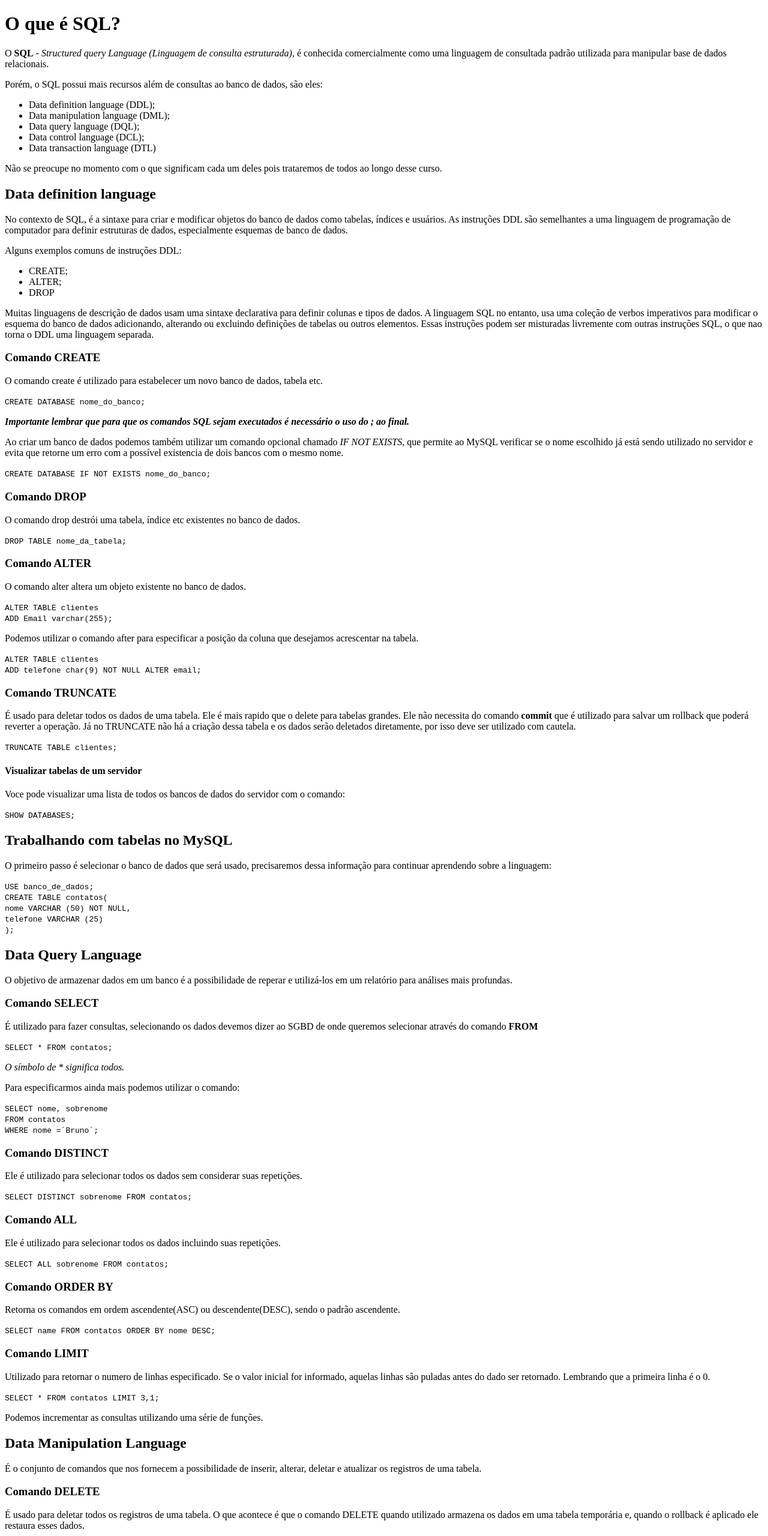
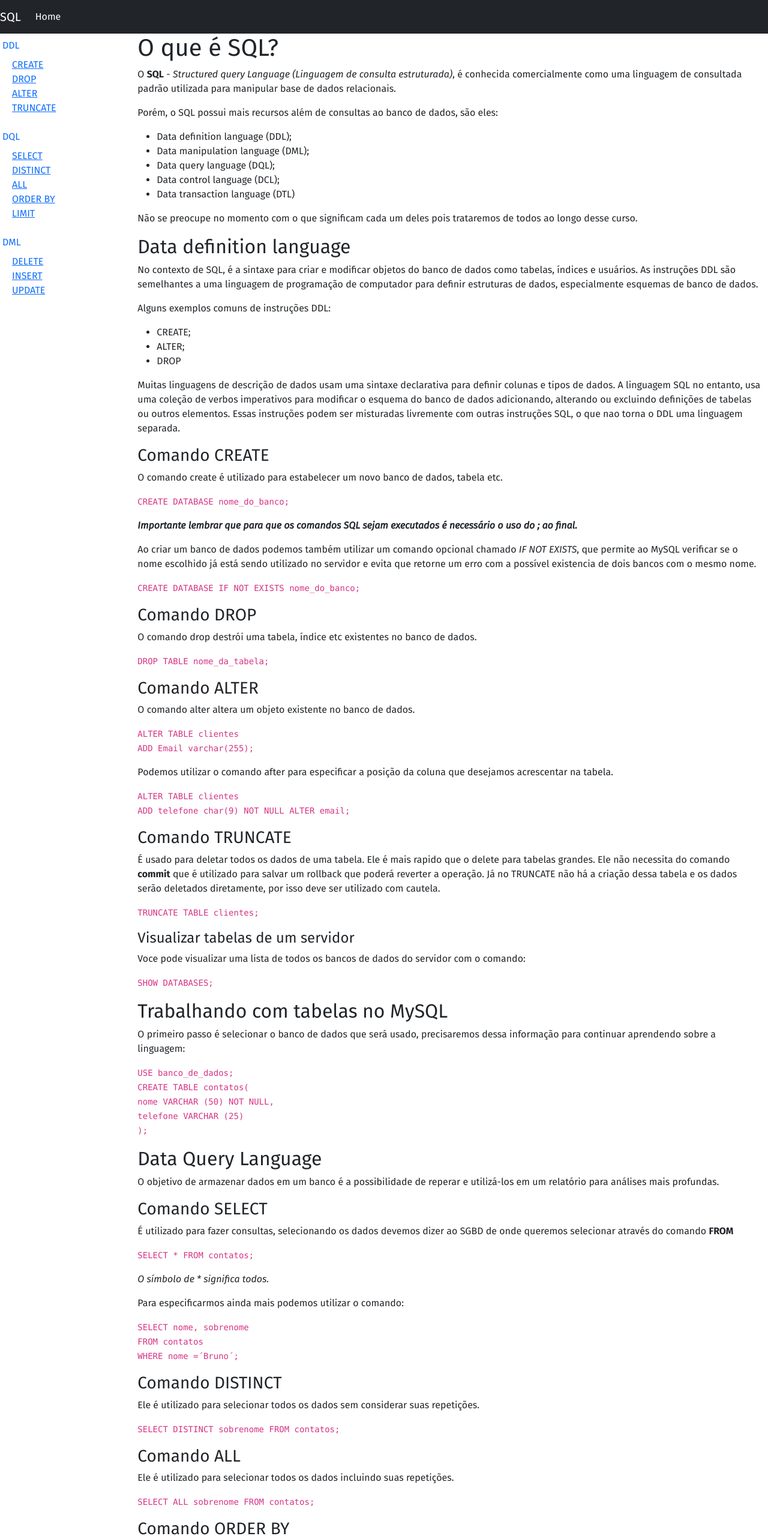
Before and after one commit to atomotavio/comofunciona-SQL, a plain HTML site: page index.html in a window 1280 px wide. Shown: the top 2560 px of the page at 60% size. Drawn offline with nearby package versions, Linux system fonts and the light colour scheme.

Commit message:
Feature: adição e estilização do Boostrap

```diff
--- a/index.html
+++ b/index.html
@@ -8,12 +8,83 @@
     <meta
         description="Esta página tem o intuito de ensinar didaticamente os conceitos em volta da linguagem SQL utilizando o sistema de gerenciamento de banco de dados MySQL.">
     <title>Como funciona: MySQL</title>
+
+    <link href="https://cdn.jsdelivr.net/npm/bootstrap@5.2.0-beta1/dist/css/bootstrap.min.css" rel="stylesheet"
+        integrity="sha384-0evHe/X+R7YkIZDRvuzKMRqM+OrBnVFBL6DOitfPri4tjfHxaWutUpFmBp4vmVor" crossorigin="anonymous">
+    <link rel="preconnect" href="https://fonts.googleapis.com">
+    <link rel="preconnect" href="https://fonts.gstatic.com" crossorigin>
+
+    <link href="https://fonts.googleapis.com/css2?family=Fira+Sans:ital,wght@0,400;0,700;1,400&display=swap"
+        rel="stylesheet">
 </head>
 
-<body>
-    <h1>O que é SQL?</h1>
-    <p>O <strong>SQL</strong> - <i>Structured query Language (Linguagem de consulta estruturada)</i>, é conhecida
-        comercialmente como uma linguagem de consultada padrão utilizada para manipular base de dados relacionais.</p>
+<body style="font-family: 'Fira Sans', sans-serif;" class="row">
+
+    <nav class="navbar navbar-dark navbar-expand-lg bg-dark">
+        <div class="container-fluid">
+            <a class="navbar-brand" href="#sql">SQL</a>
+            <button class="navbar-toggler" type="button" data-bs-toggle="collapse" data-bs-target="#navbarNavDropdown"
+                aria-controls="navbarNavDropdown" aria-expanded="false" aria-label="Toggle navigation">
+                <span class="navbar-toggler-icon"></span>
+            </button>
+            <div class="collapse navbar-collapse" id="navbarNavDropdown">
+                <ul class="navbar-nav">
+                    <li class="nav-item">
+                        <a class="nav-link active" aria-current="page" href="#">Home</a>
+                    </li>
+
+                </ul>
+            </div>
+        </div>
+    </nav>
+
+
+    <nav class="nav flex-column col-2">
+        <li class="nav-item">
+            <a class="nav-link" href="#ddl">
+                DDL
+            </a>
+            <ul style="list-style: none;">
+                <li><a class="nav-item" href="#create">CREATE</a></li>
+                <li><a class="nav-item" href="#drop">DROP</a></li>
+                <li><a class="nav-item" href="#alter">ALTER</a></li>
+                <li><a class="nav-item" href="#truncate">TRUNCATE</a></li>
+            </ul>
+        </li>
+        <li class="nav-item">
+            <a class="nav-link" href="#dql">
+                DQL
+            </a>
+            <ul style="list-style: none;">
+                <li><a class="nav-item" href="#select">SELECT</a></li>
+                <li><a class="nav-item" href="#distinct">DISTINCT</a></li>
+                <li><a class="nav-item" href="#all">ALL</a></li>
+                <li><a class="nav-item" href="#orderby">ORDER BY</a></li>
+                <li><a class="nav-item" href="#limit">LIMIT</a></li>
+            </ul>
+        </li>
+        <li class="nav-item">
+            <a class="nav-link" href="#dml">
+                DML
+            </a>
+            <ul style="list-style: none;">
+                <li><a class="nav-item" href="#delete">DELETE</a></li>
+                <li><a class="nav-item" href="#insert">INSERT</a></li>
+                <li><a class="nav-item" href="#update">UPDATE</a></li>
+            </ul>
+        </li>
+    </nav>
+
+
+    <div class="col-10">
+
+        <div class="container-fluid">
+            <h1 id="sql">O que é SQL?</h1>
+            <p>O <strong>SQL</strong> - <i>Structured query Language (Linguagem de consulta estruturada)</i>, é
+                conhecida
+                comercialmente como uma linguagem de consultada padrão utilizada para manipular base de dados
+                relacionais.
+            </p>
             <p>Porém, o SQL possui mais recursos além de consultas ao banco de dados, são eles:
             <ul>
                 <li>Data definition language (DDL);</li>
@@ -24,10 +95,13 @@
             </ul>
             Não se preocupe no momento com o que significam cada um deles pois trataremos de todos ao longo desse curso.
             </p>
+        </div>
 
-    <h2>Data definition language</h2>
+        <div class="container-fluid">
+            <h2 id="ddl">Data definition language</h2>
             <p>No contexto de SQL, é a sintaxe para criar e modificar objetos do banco de dados como tabelas, índices e
-        usuários. As instruções DDL são semelhantes a uma linguagem de programação de computador para definir estruturas
+                usuários. As instruções DDL são semelhantes a uma linguagem de programação de computador para definir
+                estruturas
                 de dados, especialmente esquemas de banco de dados.</p>
             <p>Alguns exemplos comuns de instruções DDL:
             <ul>
@@ -36,106 +110,163 @@
                 <li>DROP</li>
             </ul>
             </p>
-    <p>Muitas linguagens de descrição de dados usam uma sintaxe declarativa para definir colunas e tipos de dados. A
-        linguagem SQL no entanto, usa uma coleção de verbos imperativos para modificar o esquema do banco de dados
-        adicionando, alterando ou excluindo definições de tabelas ou outros elementos. Essas instruções podem ser
+            <p>Muitas linguagens de descrição de dados usam uma sintaxe declarativa para definir colunas e tipos de
+                dados. A
+                linguagem SQL no entanto, usa uma coleção de verbos imperativos para modificar o esquema do banco de
+                dados
+                adicionando, alterando ou excluindo definições de tabelas ou outros elementos. Essas instruções podem
+                ser
                 misturadas livremente com outras instruções SQL, o que nao torna o DDL uma linguagem separada.</p>
+        </div>
 
-    <h3>Comando CREATE</h3>
+        <div class="container-fluid">
+            <h3 id="create">Comando CREATE</h3>
             <p>O comando create é utilizado para estabelecer um novo banco de dados, tabela etc.</p>
-    <code>CREATE DATABASE nome_do_banco;</code>
+            <p><code>CREATE DATABASE nome_do_banco;</code></p>
             <p><strong><i>Importante lembrar que para que os comandos SQL sejam executados é necessário o uso do ; ao
                         final.</i></strong></p>
-    <p> Ao criar um banco de dados podemos também utilizar um comando opcional chamado <i>IF NOT EXISTS</i>, que permite
-        ao MySQL verificar se o nome escolhido já está sendo utilizado no servidor e evita que retorne um erro com a
+            <p> Ao criar um banco de dados podemos também utilizar um comando opcional chamado <i>IF NOT EXISTS</i>, que
+                permite
+                ao MySQL verificar se o nome escolhido já está sendo utilizado no servidor e evita que retorne um erro
+                com a
                 possível existencia de dois bancos com o mesmo nome.</p>
-    <code>CREATE DATABASE IF NOT EXISTS nome_do_banco;</code>
+            <p><code>CREATE DATABASE IF NOT EXISTS nome_do_banco;</code></p>
+        </div>
 
-    <h3>Comando DROP</h3>
+        <div class="container-fluid">
+            <h3 id="drop">Comando DROP</h3>
             <p>O comando drop destrói uma tabela, índice etc existentes no banco de dados.</p>
-    <code>DROP TABLE nome_da_tabela; </code>
+            <p><code>DROP TABLE nome_da_tabela; </code></p>
+        </div>
 
-    <h3>Comando ALTER</h3>
+        <div class="container-fluid">
+            <h3 id="alter">Comando ALTER</h3>
             <p>O comando alter altera um objeto existente no banco de dados.</p>
-    <code>ALTER TABLE clientes <br>
-        ADD Email varchar(255);</code>
-    <p>Podemos utilizar o comando after para especificar a posição da coluna que desejamos acrescentar na tabela.</p>
-    <code>ALTER TABLE clientes <br>
-        ADD telefone char(9) NOT NULL ALTER email;</code>
+            <p><code>ALTER TABLE clientes <br>
+        ADD Email varchar(255);</code></p>
+            <p>Podemos utilizar o comando after para especificar a posição da coluna que desejamos acrescentar na
+                tabela.
+            </p>
+            <p><code>ALTER TABLE clientes <br>
+        ADD telefone char(9) NOT NULL ALTER email;</code></p>
+        </div>
 
-    <h3>Comando TRUNCATE</h3>
-    <p>É usado para deletar todos os dados de uma tabela. Ele é mais rapido que o delete para tabelas grandes. Ele não
-        necessita do comando <strong>commit</strong> que é utilizado para salvar um rollback que poderá reverter a
-        operação. Já no TRUNCATE não há a criação dessa tabela e os dados serão deletados diretamente, por isso deve ser
+        <div class="container-fluid">
+            <h3 id="truncate">Comando TRUNCATE</h3>
+            <p>É usado para deletar todos os dados de uma tabela. Ele é mais rapido que o delete para tabelas grandes.
+                Ele
+                não
+                necessita do comando <strong>commit</strong> que é utilizado para salvar um rollback que poderá reverter
+                a
+                operação. Já no TRUNCATE não há a criação dessa tabela e os dados serão deletados diretamente, por isso
+                deve
+                ser
                 utilizado com cautela.</p>
-    <code>TRUNCATE TABLE clientes;</code>
+            <p><code>TRUNCATE TABLE clientes;</code></p>
+        </div>
 
+        <div class="container-fluid">
             <h4>Visualizar tabelas de um servidor</h4>
             <p>Voce pode visualizar uma lista de todos os bancos de dados do servidor com o comando:</p>
-    <code>SHOW DATABASES;</code>
+            <p><code>SHOW DATABASES;</code></p>
+        </div>
 
+        <div class="container-fluid">
             <h2>Trabalhando com tabelas no MySQL</h2>
-    <p>O primeiro passo é selecionar o banco de dados que será usado, precisaremos dessa informação para continuar
+            <p>O primeiro passo é selecionar o banco de dados que será usado, precisaremos dessa informação para
+                continuar
                 aprendendo sobre a linguagem:</p>
-    <code>USE banco_de_dados; <br>
+            <p><code>USE banco_de_dados; <br>
         CREATE TABLE contatos( <br>
         nome VARCHAR (50) NOT NULL, <br>
         telefone VARCHAR (25) <br>
-    );</code>
+    );</code></p>
+        </div>
 
-    <h2>Data Query Language</h2>
+        <div class="container-fluid">
+            <h2 id="dql">Data Query Language</h2>
             <p>O objetivo de armazenar dados em um banco é a possibilidade de reperar e utilizá-los em um relatório para
                 análises mais profundas.</p>
+        </div>
 
-    <h3>Comando SELECT</h3>
-    <p>É utilizado para fazer consultas, selecionando os dados devemos dizer ao SGBD de onde queremos selecionar através
+        <div class="container-fluid">
+            <h3 id="select">Comando SELECT</h3>
+            <p>É utilizado para fazer consultas, selecionando os dados devemos dizer ao SGBD de onde queremos selecionar
+                através
                 do comando <strong>FROM</strong></p>
-    <code>SELECT * FROM contatos;</code>
+            <p><code>SELECT * FROM contatos;</code></p>
             <p><i>O símbolo de * significa todos.</i></p>
             <p>Para especificarmos ainda mais podemos utilizar o comando:</p>
-    <code>SELECT nome, sobrenome <br>
+            <p><code>SELECT nome, sobrenome <br>
         FROM contatos <br>
-        WHERE nome =´Bruno´;</code>
+        WHERE nome =´Bruno´;</code></p>
+        </div>
 
-    <h3>Comando DISTINCT</h3>
+        <div class="container-fluid">
+            <h3 id="distinct">Comando DISTINCT</h3>
             <p>Ele é utilizado para selecionar todos os dados sem considerar suas repetições.</p>
-    <code>SELECT DISTINCT sobrenome FROM contatos;</code>
+            <p><code>SELECT DISTINCT sobrenome FROM contatos;</code></p>
+        </div>
 
-    <h3>Comando ALL</h3>
+        <div class="container-fluid">
+            <h3 id="all">Comando ALL</h3>
             <p>Ele é utilizado para selecionar todos os dados incluindo suas repetições.</p>
-    <code>SELECT ALL sobrenome FROM contatos;</code>
+            <p><code>SELECT ALL sobrenome FROM contatos;</code></p>
+        </div>
 
-    <h3>Comando ORDER BY</h3>
+        <div class="container-fluid">
+            <h3 id="orderby">Comando ORDER BY</h3>
             <p>Retorna os comandos em ordem ascendente(ASC) ou descendente(DESC), sendo o padrão ascendente.</p>
-    <code>SELECT name FROM contatos ORDER BY nome DESC;</code>
+            <p><code>SELECT name FROM contatos ORDER BY nome DESC;</code></p>
+        </div>
 
-    <h3>Comando LIMIT</h3>
-    <p>Utilizado para retornar o numero de linhas especificado. Se o valor inicial for informado, aquelas linhas são
+        <div class="container-fluid">
+            <h3 id="limit">Comando LIMIT</h3>
+            <p>Utilizado para retornar o numero de linhas especificado. Se o valor inicial for informado, aquelas linhas
+                são
                 puladas antes do dado ser retornado. Lembrando que a primeira linha é o 0.</p>
-    <code>SELECT * FROM contatos LIMIT 3,1;</code>
+            <p><code>SELECT * FROM contatos LIMIT 3,1;</code></p>
+            <p>Podemos incrementar as consultas utilizando uma série de funções.</p>
+        </div>
 
-    <p>Podemos incrementar as consultas utilizando uma série de funções.</p>
+        <div class="container-fluid">
+            <h2 id="dml">Data Manipulation Language</h2>
+            <p>É o conjunto de comandos que nos fornecem a possibilidade de inserir, alterar, deletar e atualizar os
+                registros
+                de uma tabela.</p>
+        </div>
 
-    <h2>Data Manipulation Language</h2>
-    <p>É o conjunto de comandos que nos fornecem a possibilidade de inserir, alterar, deletar e atualizar os registros
-        de uma tabela.</p>
+        <div class="container-fluid">
+            <h3 id="delete">Comando DELETE</h3>
+            <p>É usado para deletar todos os registros de uma tabela. O que acontece é que o comando DELETE quando
+                utilizado
+                armazena os dados em uma tabela temporária e, quando o rollback é aplicado ele restaura esses dados.</p>
+            <p><code>DELETE FROM clientes; <br>
+        commit;</code></p>
+        </div>
 
-    <h3>Comando DELETE</h3>
-    <p>É usado para deletar todos os registros de uma tabela. O que acontece é que o comando DELETE quando utilizado
-        armazena os dados em uma tabela temporária e, quando o rollback é aplicado ele restaura esses dados.</p>
-    <code>DELETE FROM clientes; <br>
-        commit;</code>
+        <div class="container-fluid">
+            <h3 id="insert">Comando INSERT</h3>
+            <p>É utilizado para inserir novos registros em uma tabela do banco de dados.</p>
+            <p><code>INSERT INTO funcionarios (id, nome, cargo) VALUES (1, 'Fernando', 'Analista de Sistemas');</code>
+            </p>
+        </div>
 
-    <h3>Comando INSERT</h3>
-    <p>É utilizado para inserir novos registros em uma tabela do banco de dados.</p>
-    <code>INSERT INTO funcionarios (id, nome, cargo) VALUES (1, 'Fernando', 'Analista de Sistemas');</code>
+        <div class="container-fluid">
+            <h3 id="update">Comando UPDATE</h3>
+            <p>É utilizado para atualizar os registros que já foram armazenados no banco de dados. É comumente utilizado
+                em
+                conjunto com o comando <strong>WHERE</strong> que especifica o local da tabela que terá seus dados
+                modificados.
+            </p>
+            <p><code>UPDATE funcionarios SET cargo = 'Analista de Sistemas e Aplicações' WHERE id = 1;</code></p>
 
-    <h3>Comando UPDATE</h3>
-    <p>É utilizado para atualizar os registros que já foram armazenados no banco de dados. É comumente utilizado em
-        conjunto com o comando <strong>WHERE</strong> que especifica o local da tabela que terá seus dados modificados.
-    </p>
-    <code>UPDATE funcionarios SET cargo = 'Analista de Sistemas e Aplicações' WHERE id = 1;</code>
+        </div>
+    </div>
 
+    <script src="https://cdn.jsdelivr.net/npm/bootstrap@5.2.0-beta1/dist/js/bootstrap.bundle.min.js"
+        integrity="sha384-pprn3073KE6tl6bjs2QrFaJGz5/SUsLqktiwsUTF55Jfv3qYSDhgCecCxMW52nD2"
+        crossorigin="anonymous"></script>
 
 </body>
 
```
Also changed, not shown: links.txt (added). Lines whose indentation alone changed are shown as unchanged.
